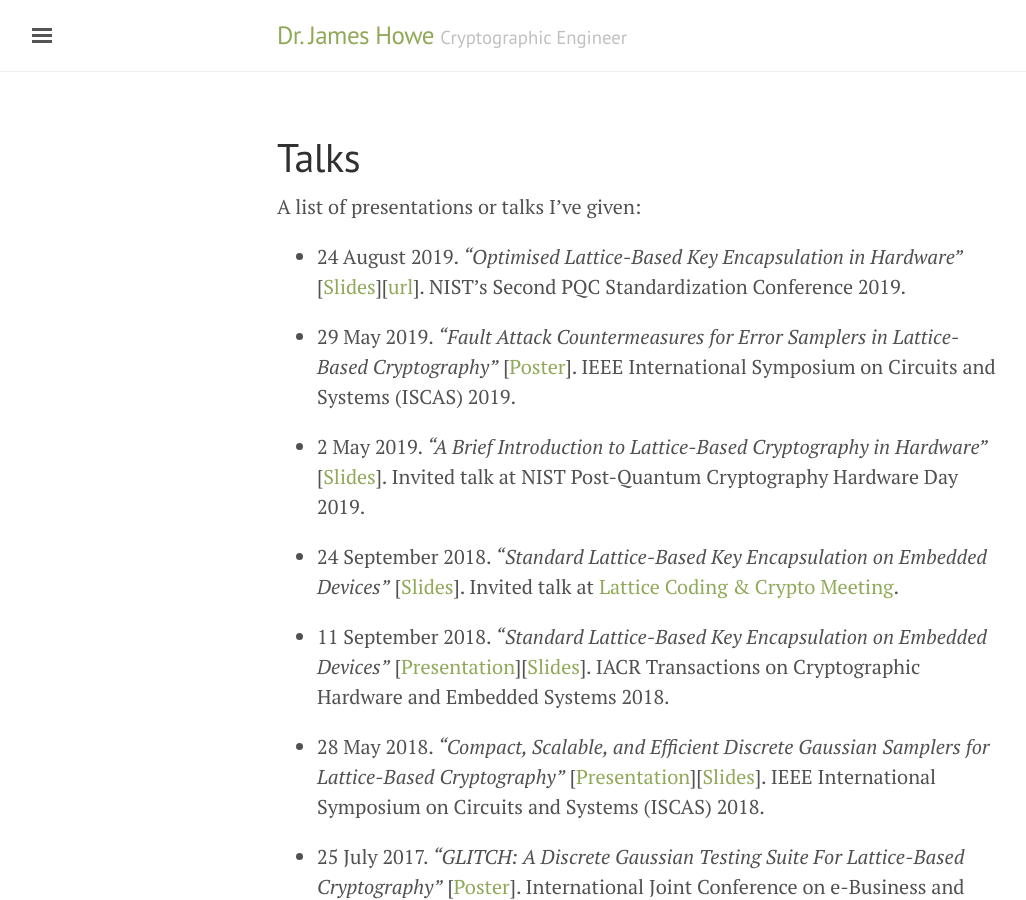
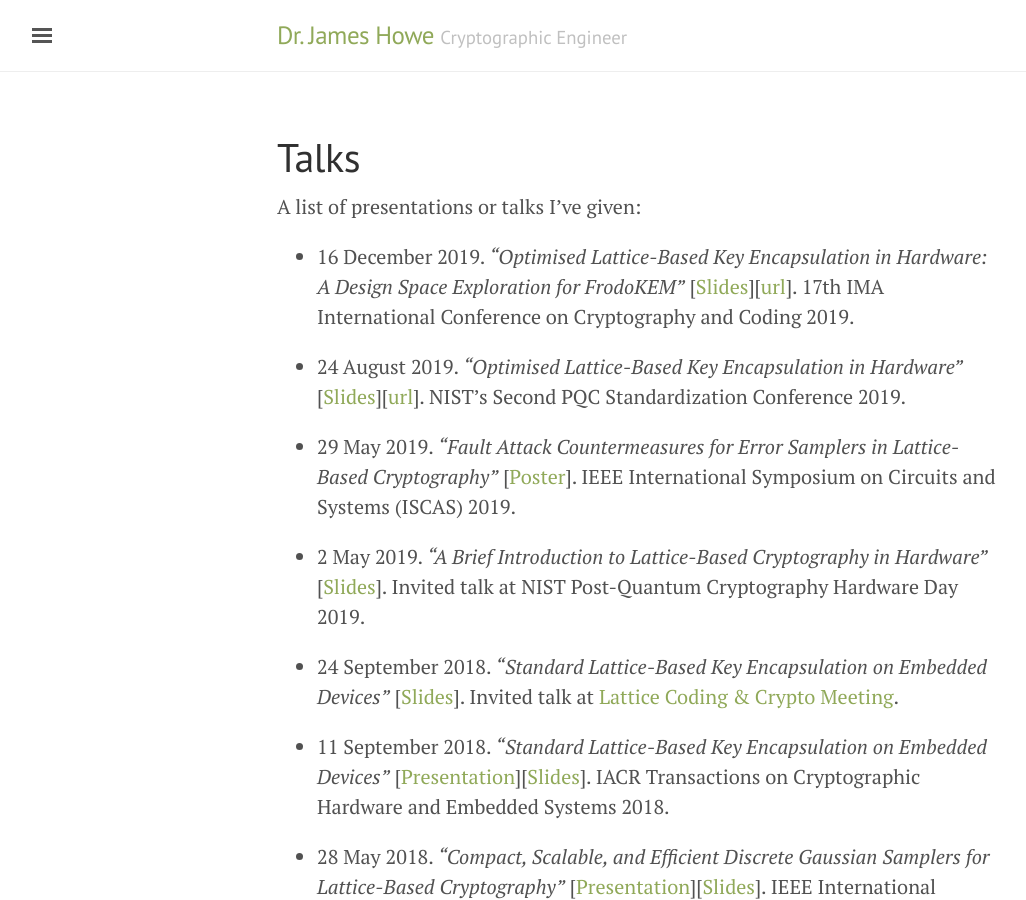
Before and after one commit to jameshoweee/jameshoweee.github.io, a Jekyll site: the page built from talks.md, in a window 1280 px wide and 900 px high. Shown: the whole window, without its empty margins (3-1029 px from the left). Built offline with Jekyll 4.4.1, drawn with Linux system fonts in a browser that asks for light colours.

Commit message:
Update talks.md

```diff
--- a/talks.md
+++ b/talks.md
@@ -5,6 +5,8 @@ permalink: /talks/
 ---
 
 A list of presentations or talks I've given:
+
+* 16 December 2019. *"Optimised Lattice-Based Key Encapsulation in Hardware: A Design Space Exploration for FrodoKEM"* [[Slides](files/imacc2019.pdf)][[url](https://ima.org.uk/11167/17th-ima-international-conference-on-cryptography-and-coding/)]. 17th IMA International Conference on Cryptography and Coding 2019.
 
 * 24 August 2019. *"Optimised Lattice-Based Key Encapsulation in Hardware"* [[Slides](files/nistpqc2019.pdf)][[url](https://csrc.nist.gov/Presentations/2019/optimised-lattice-based-key-encapsulation-in-hardw)]. NIST's Second PQC Standardization Conference 2019.
 
```
